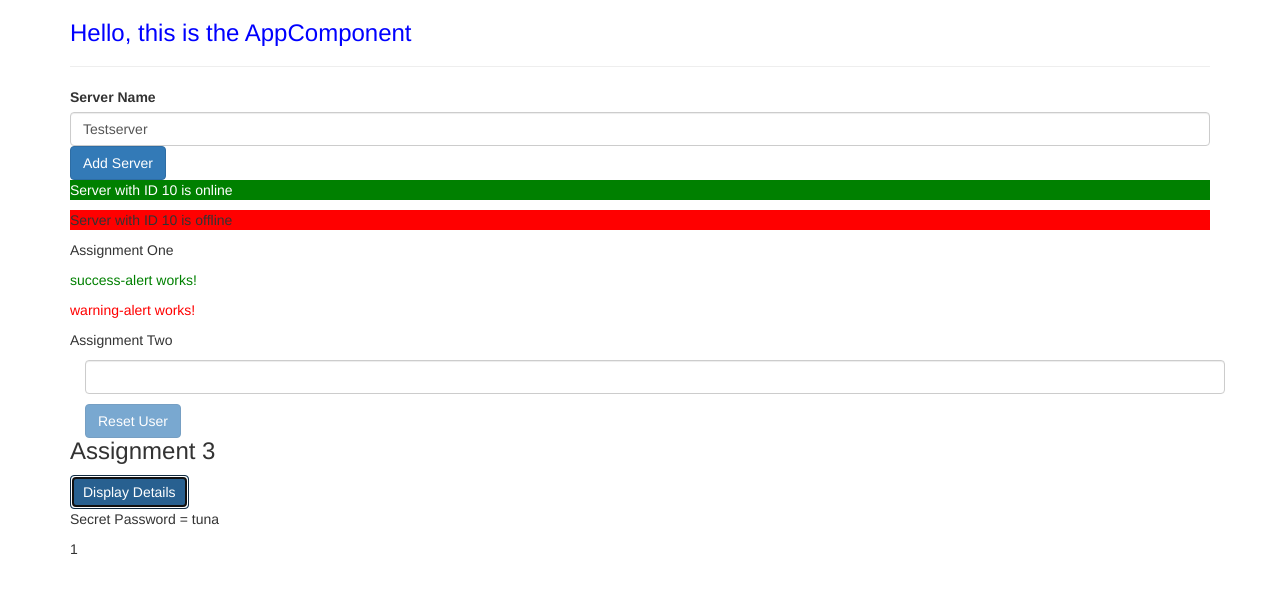
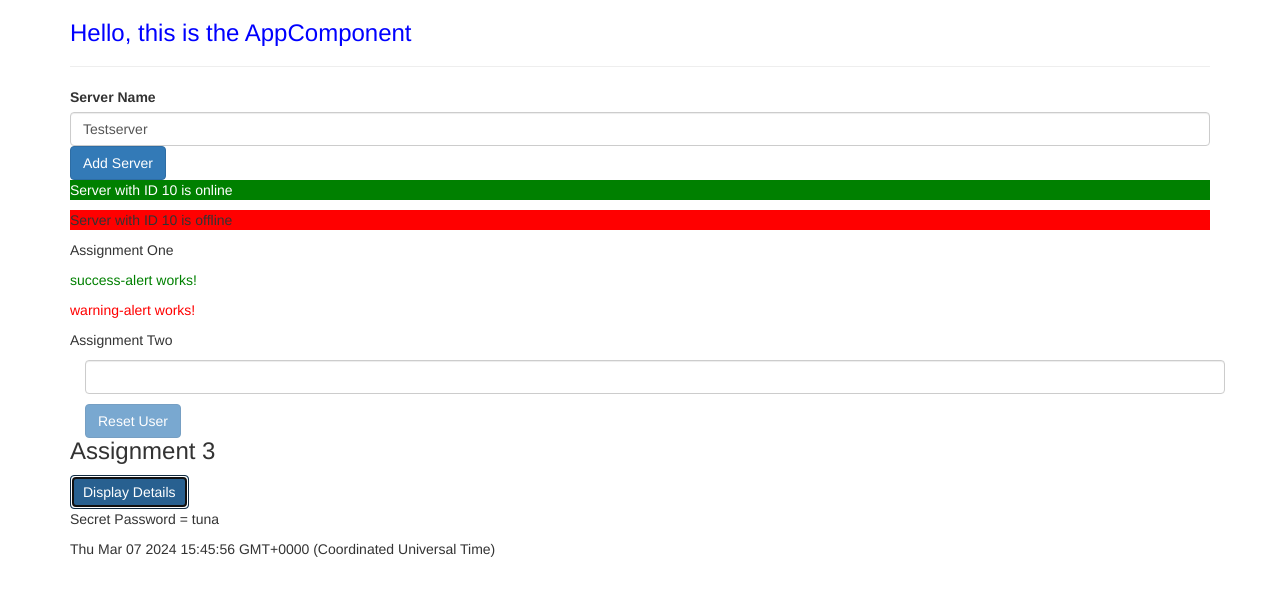
Before and after one commit to RichBurman/Angular_Udemy, an Angular app: page / in a window 1280 px wide. Both pictures are taken after a click on the button "Display Details". Shown: the top 596 px of the page. Built offline with nearby package versions, Linux system fonts and the light colour scheme.

Commit message:
Adjust assignment 3 to timestamp

```diff
--- a/src/app/assignment/assignment.component.html
+++ b/src/app/assignment/assignment.component.html
@@ -14,9 +14,9 @@
             <button class="btn btn-primary" (click)="onToogleDetails()">Display Details</button>
             <p *ngIf="showSecret">Secret Password = tuna</p>
             <div
-            *ngFor="let logItem of log"
-            [ngStyle]="{backgroundColor: logItem >= 5 ? 'blue' : 'transparent'}"
-            [ngClass]="{'white-text': logItem >= 5}"
+            *ngFor="let logItem of log; let i = index"
+            [ngStyle]="{backgroundColor: i >= 4 ? 'blue' : 'transparent'}"
+            [ngClass]="{'white-text': i >= 4}"
             >{{ logItem }}</div>
         </div>
     </div>
--- a/src/app/assignment/assignment.component.ts
+++ b/src/app/assignment/assignment.component.ts
@@ -12,6 +12,7 @@
 
   onToogleDetails() {
     this.showSecret = !this.showSecret;
-    this.log.push(this.log.length + 1);
+    // this.log.push(this.log.length + 1);
+    this.log.push(new Date);
   }
 }
```
